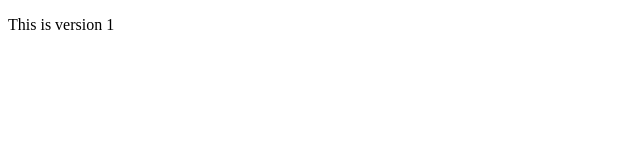
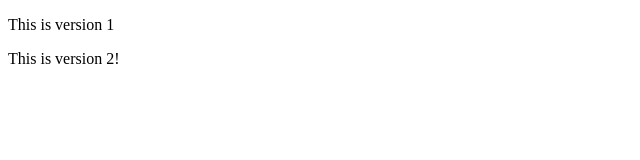
Before and after one commit to tc6899/alt, a plain HTML site: page index.html in a window 1280 px wide. Shown: the whole page, without its empty margins (0-640 px from the left). Drawn offline with Linux system fonts and the light colour scheme.

Commit message:
Add second line of text to homepage

```diff
--- a/index.html
+++ b/index.html
@@ -6,5 +6,6 @@
 </head>
 <body>
 <p>This is version 1</p>
+<p>This is version 2!</p>
 </body>
 </html>
```
